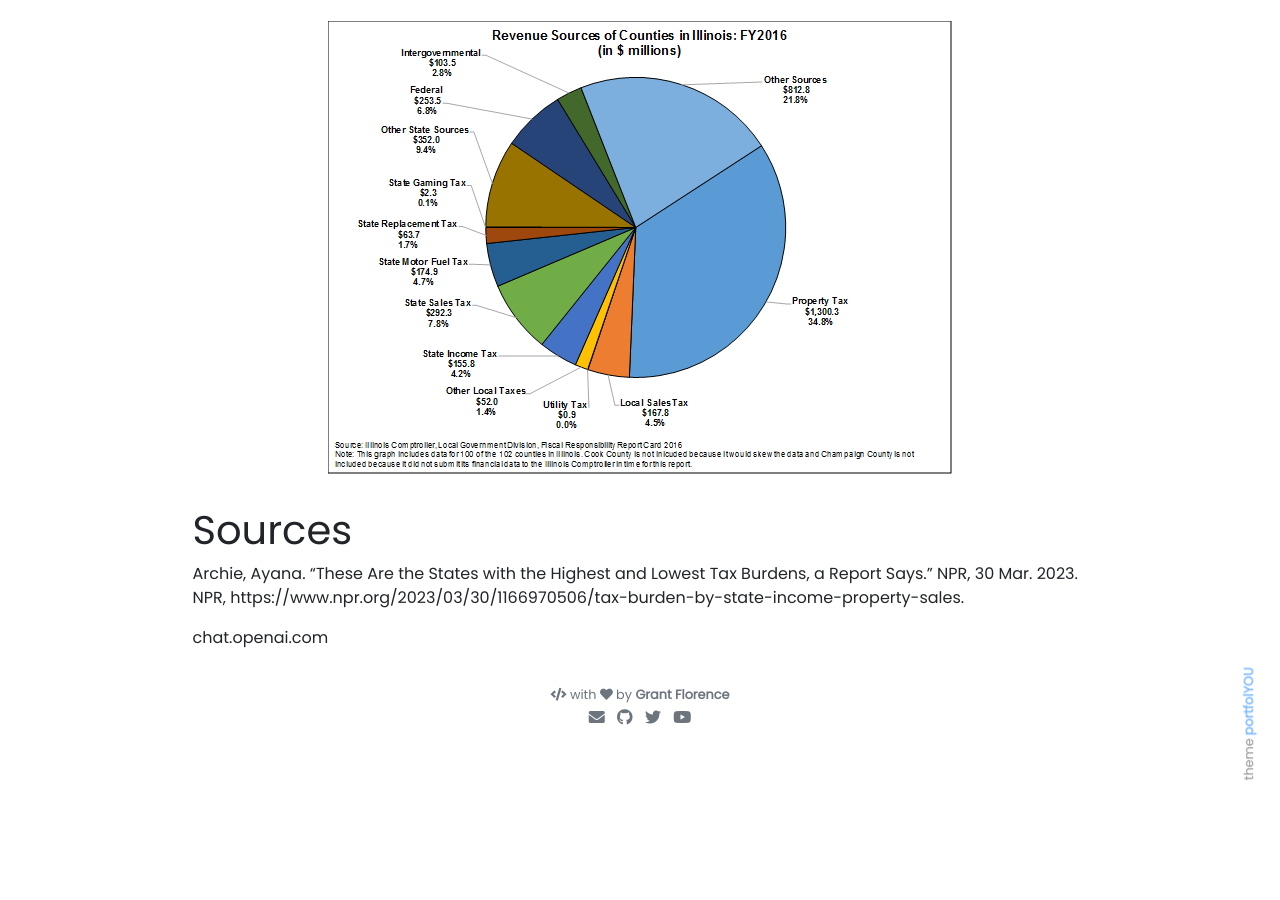
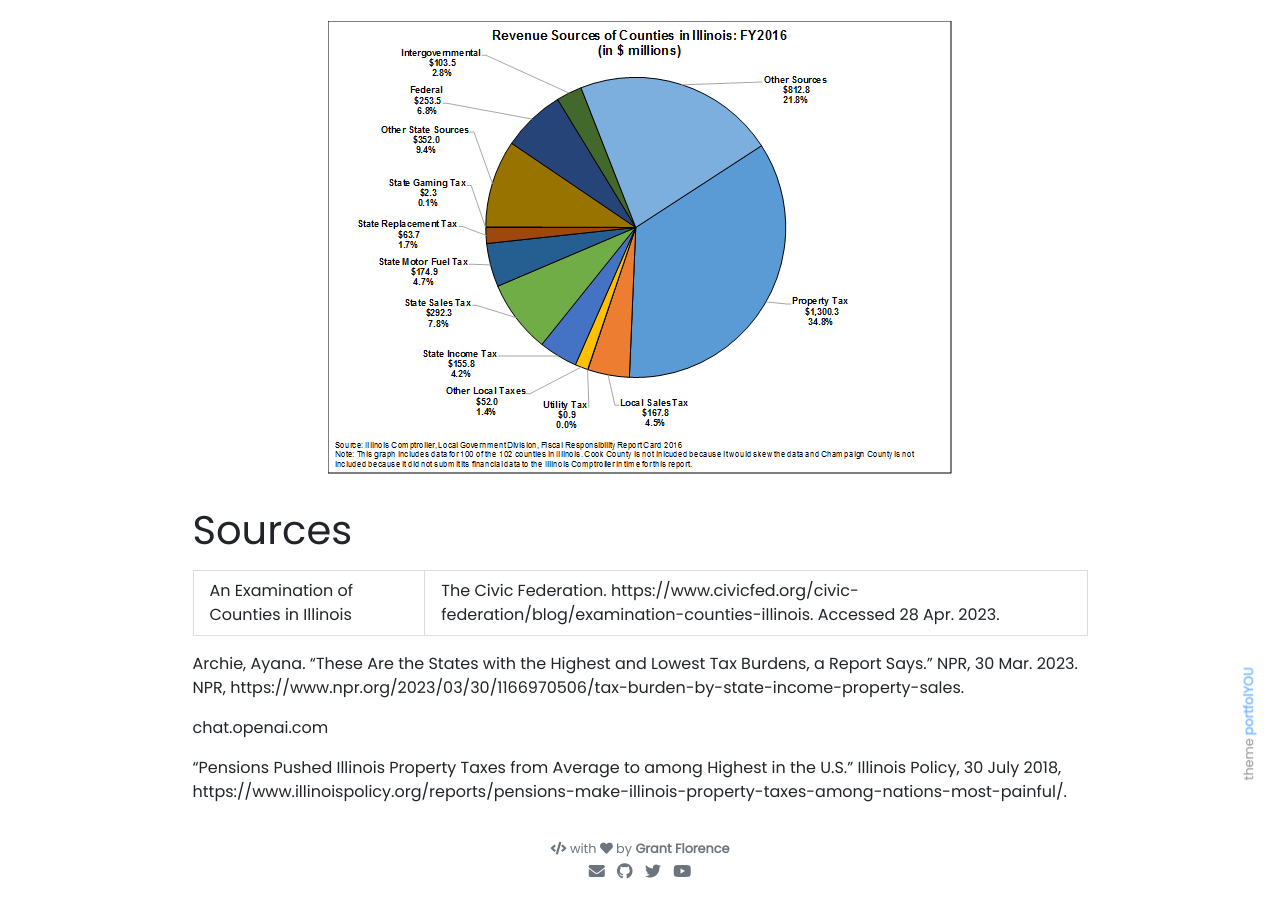
Before and after one commit to gflo3/gflo3.github.io, a Jekyll site: the page built from _projects/Final Project in Exploring Illinois Salaries.md, in a window 1280 px wide and 900 px high, scrolled down 4399 px. Built offline with Jekyll 4.4.1, drawn with Linux system fonts in a browser that asks for light colours; nearby versions of some CDN libraries; a script that is not in the unit is left out; before the commit the page ends 5145 px from its top, so only the background shows below that.

Commit message:
Update Final Project in Exploring Illinois Salaries.md

```diff
--- a/_projects/Final Project in Exploring Illinois Salaries.md
+++ b/_projects/Final Project in Exploring Illinois Salaries.md
@@ -7,6 +7,11 @@
   - pandas
   - altair
   - vega_datasets
+
+<script src="https://cdn.jsdelivr.net/npm/vega@5"></script>
+<script src="https://cdn.jsdelivr.net/npm/vega-lite@5"></script>
+<script src="https://cdn.jsdelivr.net/npm/vega-embed@6"></script>
+
 ---
 # Final Project in Exploring Illinois Salaries
 by Grant Florence
@@ -44,6 +49,10 @@
 
 # Sources
 
+An Examination of Counties in Illinois | The Civic Federation. https://www.civicfed.org/civic-federation/blog/examination-counties-illinois. Accessed 28 Apr. 2023.
+
 Archie, Ayana. “These Are the States with the Highest and Lowest Tax Burdens, a Report Says.” NPR, 30 Mar. 2023. NPR, https://www.npr.org/2023/03/30/1166970506/tax-burden-by-state-income-property-sales.
 
 chat.openai.com
+
+“Pensions Pushed Illinois Property Taxes from Average to among Highest in the U.S.” Illinois Policy, 30 July 2018, https://www.illinoispolicy.org/reports/pensions-make-illinois-property-taxes-among-nations-most-painful/.
```
